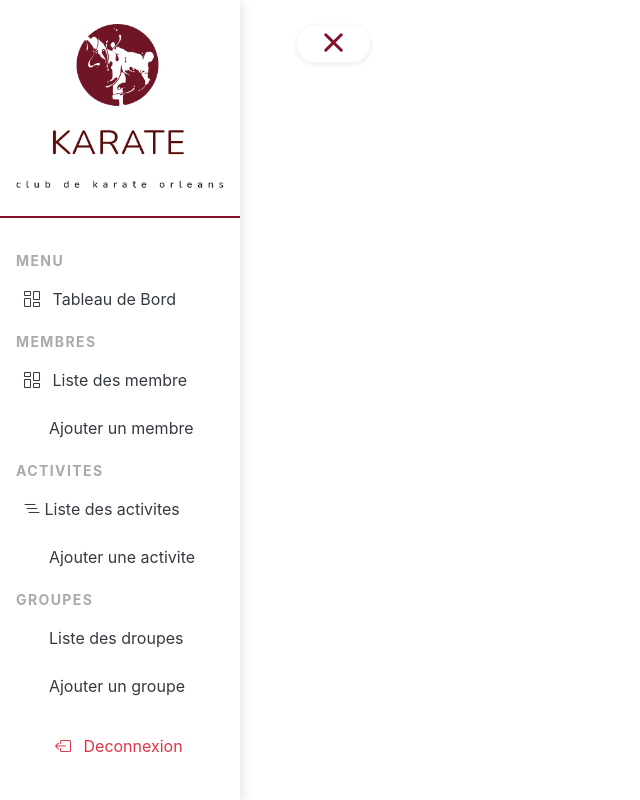
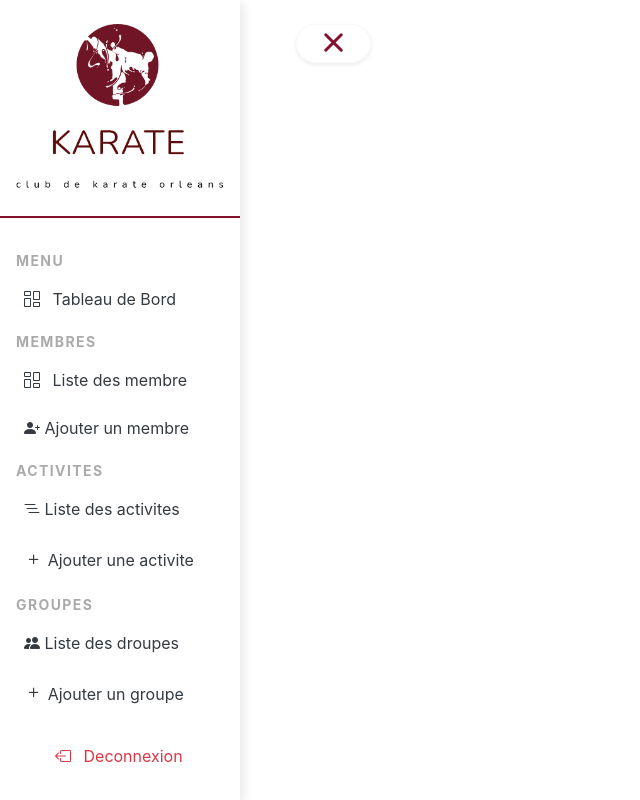
Before and after one commit to sehoul/karate_club, an Angular app in the folder angular/karate/: page /p in a window 1280 px wide. Shown: the whole page, without its empty margins (0-640 px from the left). Built offline with nearby package versions, Linux system fonts and the light colour scheme; a web font is replaced by a local one.

Commit message:
Update president.component.html

```diff
--- a/angular/karate/src/app/president/president.component.html
+++ b/angular/karate/src/app/president/president.component.html
@@ -29,7 +29,7 @@
         </li>
         <li class="nav-item text-dark" >
             <a  [routerLink]="['a']" class="nav-link  my-1 ml-2 text-dark" >
-                <i class="fas fa-user-plus mr-2"></i>
+                <i class="bi bi-person-plus-fill"></i>
                     Ajouter un membre
             </a>
         </li>
@@ -45,7 +45,7 @@
         </li>
         <li class="nav-item text-dark" >
             <a  [routerLink]="['ac']" class="nav-link  my-1 ml-2 text-dark" >
-                <i class="fas fa-plus mr-2"></i>
+                <i class="bi bi-plus" style="font-size: larger;"></i>
                     Ajouter une activite
             </a>
         </li>
@@ -55,13 +55,13 @@
     <ul class="nav flex-column bg-white mb-0">
         <li class="nav-item" >
             <a [routerLink]="['']" class="nav-link my-1 ml-2 text-dark ">
-                <i class="fas fa-users mr-2"></i>
+                <i class="bi bi-people-fill"></i>
                 Liste des droupes
             </a>
         </li>
         <li class="nav-item text-dark" >
             <a  [routerLink]="['ag']" class="nav-link  my-1 ml-2 text-dark" >
-                <i class="fas fa-plus mr-2"></i>
+                <i class="bi bi-plus" style="font-size: larger;"></i>
                     Ajouter un groupe
             </a>
         </li>
```
